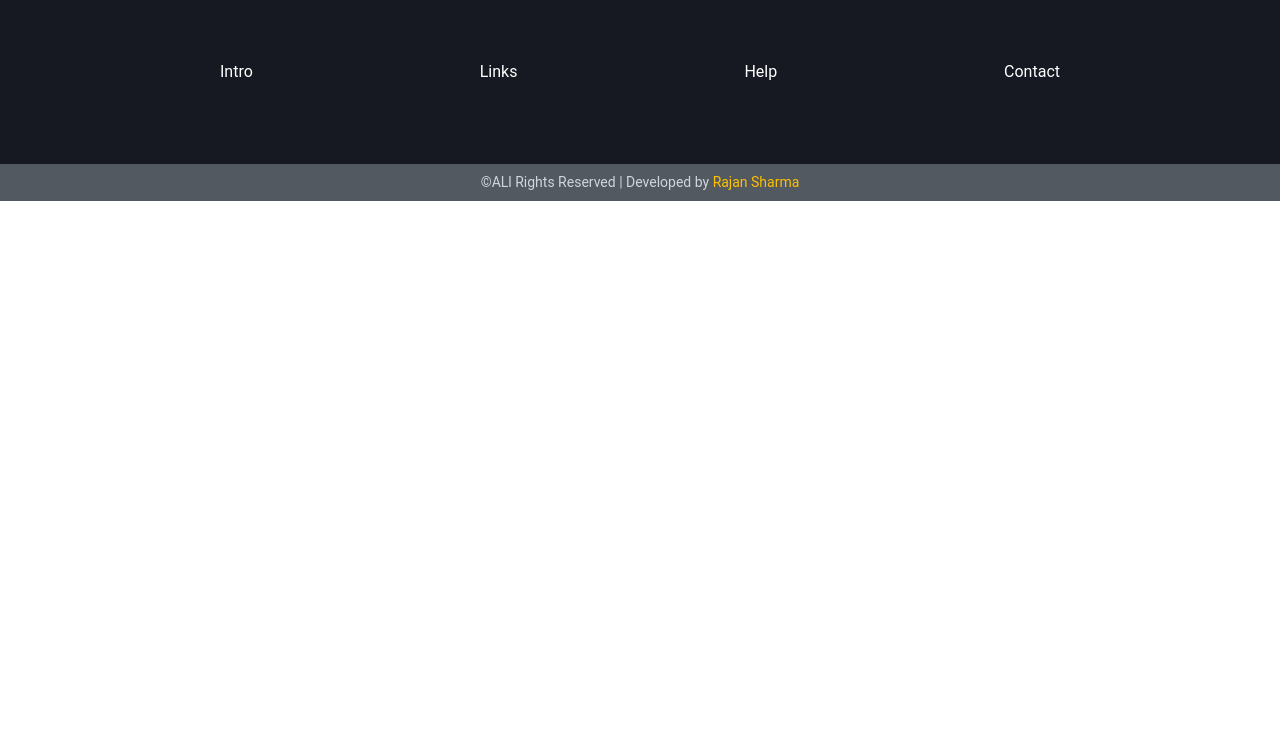
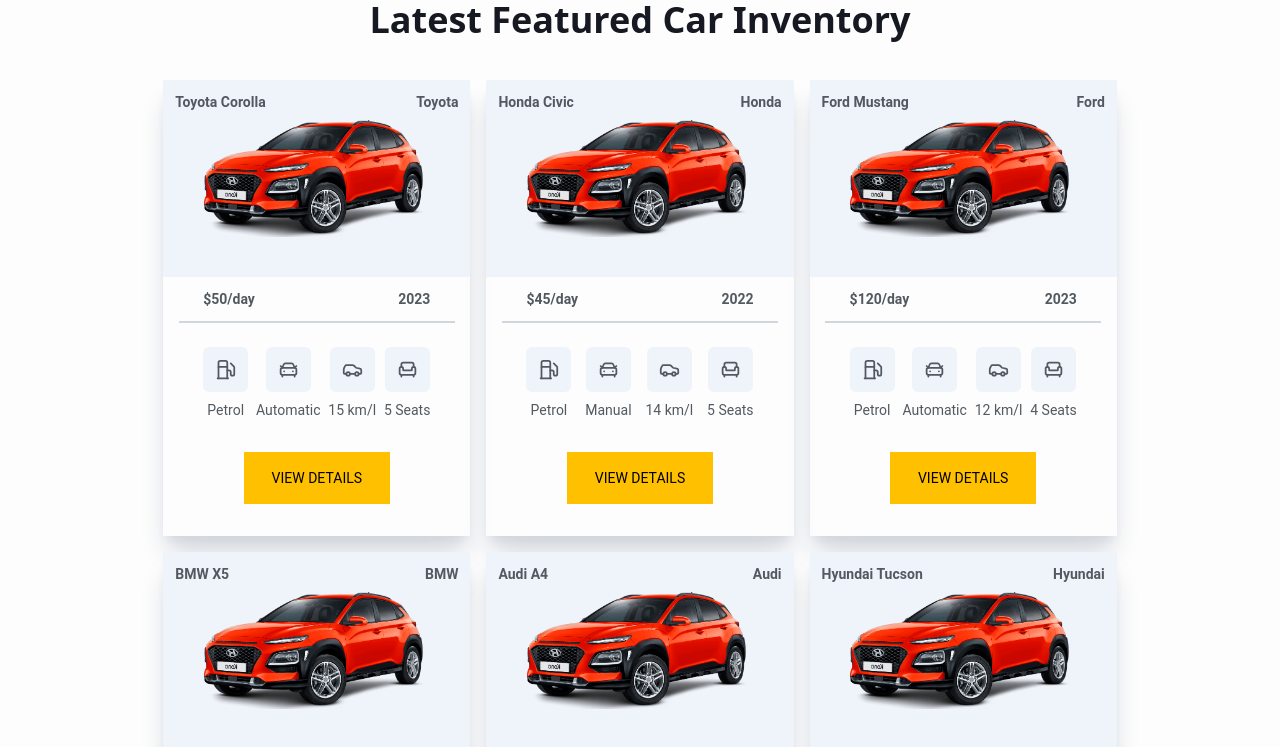
Before and after one commit to rajansharma001/rydzen-frontend, a Next.js app: page / in a window 1280 px wide. Shown: the part 2160-2907 px from the top of the page. Before the commit the page ends 2361 px from the top, so only its background shows below. Built offline with nearby package versions, Linux system fonts and the light colour scheme.

Commit message:
Car listing added

```diff
--- /dev/null
+++ b/components/CarCard.tsx
@@ -0,0 +1,84 @@
+import React from "react";
+import { CarDetails } from "../data";
+import Image from "next/image";
+import SectionTitle from "./SectionTitle";
+import ButtonLink from "./ButtonLink";
+import Divider from "./Divider";
+import { Armchair, Car, CarFront, Fuel } from "lucide-react";
+
+const CarCard = () => {
+  return (
+    <div className="w-full flex justify-center items-center">
+      <div className="w-full px-5 lg:px-0 lg:w-[75%] flex justify-center items-center flex-col py-10">
+        <SectionTitle
+          heading="TOP CAR INVENTORY"
+          title="Latest Featured Car Inventory"
+          headingStyle="text-center"
+          titleStyle=""
+        />
+        <div className="w-full flex flex-wrap justify-center gap-4 mt-10">
+          {CarDetails &&
+            CarDetails.map((car) => (
+              <div
+                key={car.id}
+                className=" shadow-xl shadow-gray-300 w-full lg:w-[32%] md:w-[45%] transition-all duration-300 ease-in-out hover:-translate-y-2 cursor-pointer hover:shadow-gray-400"
+              >
+                <div className="relative w-full bg-[#eff3fa] flex items-center justify-center py-10 ">
+                  <Image
+                    alt={car.name}
+                    src={car.image}
+                    width={420}
+                    height={150}
+                    className=" w-[80%]"
+                  />
+                  <div className="absolute p-3 top-0 w-full flex justify-between  text-sm text-text-secondary font-semibold ">
+                    <h1>{car.name}</h1>
+                    <h1>{car.brand}</h1>
+                  </div>
+                </div>
+                <div className=" py-3 px-10 top-0 w-full flex justify-between  text-sm text-text-secondary font-semibold ">
+                  <h1 className="">{car.price}</h1>
+                  <h1 className="">{car.year}</h1>
+                </div>
+                <Divider style="w-[90%]" />
+                <div className="py-3 px-10 w-full flex justify-between  text-text-secondary text-sm">
+                  <div className="gap-2 flex flex-col items-center justify-center">
+                    <Fuel size={45} className="p-3 rounded-md bg-[#eff3fa]" />{" "}
+                    {car.fuelType}
+                  </div>
+                  <div className="gap-2 flex flex-col items-center justify-center">
+                    <CarFront
+                      size={45}
+                      className="p-3 rounded-md bg-[#eff3fa]"
+                    />{" "}
+                    {car.transmission}
+                  </div>
+                  <div className="gap-2 flex flex-col items-center justify-center">
+                    <Car size={45} className="p-3 rounded-md bg-[#eff3fa]" />{" "}
+                    {car.mileage}
+                  </div>
+                  <div className="gap-2 flex flex-col items-center justify-center">
+                    <Armchair
+                      size={45}
+                      className="p-3 rounded-md bg-[#eff3fa]"
+                    />{" "}
+                    {car.seats} Seats
+                  </div>
+                </div>
+
+                <div className="w-full flex items-center justify-center mb-8 mt-5">
+                  <ButtonLink
+                    btnLink="/#"
+                    btnTitle="View details"
+                    btnStyle=""
+                  />
+                </div>
+              </div>
+            ))}
+        </div>
+      </div>
+    </div>
+  );
+};
+
+export default CarCard;
--- a/components/Divider.tsx
+++ b/components/Divider.tsx
@@ -1,7 +1,14 @@
 import React from "react";
 
-const Divider = () => {
-  return <div className="border-b-2 border-gray-300 w-full py-2 mb-3"></div>;
+type Props = {
+  style: string;
+};
+const Divider = ({ style }: Props) => {
+  return (
+    <div className="w-full flex justify-center items-center">
+      <div className={` ${style} border-b-2 border-gray-300  mb-3`}></div>
+    </div>
+  );
 };
 
 export default Divider;
--- a/data/index.ts
+++ b/data/index.ts
@@ -105,3 +105,78 @@
     categoryImg: "/slides/product_2_1.png",
   },
 ];
+
+export const CarDetails = [
+  {
+    id: 1,
+    name: "Toyota Corolla",
+    brand: "Toyota",
+    year: 2023,
+    transmission: "Automatic",
+    fuelType: "Petrol",
+    seats: 5,
+    mileage: "15 km/l",
+    price: "$50/day",
+    image: "/slides/product_2_8.png",
+  },
+  {
+    id: 2,
+    name: "Honda Civic",
+    brand: "Honda",
+    year: 2022,
+    transmission: "Manual",
+    fuelType: "Petrol",
+    seats: 5,
+    mileage: "14 km/l",
+    price: "$45/day",
+    image: "/slides/product_2_8.png",
+  },
+  {
+    id: 3,
+    name: "Ford Mustang",
+    brand: "Ford",
+    year: 2023,
+    transmission: "Automatic",
+    fuelType: "Petrol",
+    seats: 4,
+    mileage: "12 km/l",
+    price: "$120/day",
+    image: "/slides/product_2_8.png",
+  },
+  {
+    id: 4,
+    name: "BMW X5",
+    brand: "BMW",
+    year: 2023,
+    transmission: "Automatic",
+    fuelType: "Diesel",
+    seats: 5,
+    mileage: "11 km/l",
+    price: "$150/day",
+    image: "/slides/product_2_8.png",
+  },
+  {
+    id: 5,
+    name: "Audi A4",
+    brand: "Audi",
+    year: 2022,
+    transmission: "Automatic",
+    fuelType: "Petrol",
+    seats: 5,
+    mileage: "13 km/l",
+    price: "$90/day",
+    image: "/slides/product_2_8.png",
+  },
+  {
+    id: 6,
+    name: "Hyundai Tucson",
+    brand: "Hyundai",
+    year: 2023,
+    transmission: "Manual",
+    fuelType: "Diesel",
+    seats: 5,
+    mileage: "14 km/l",
+    price: "$60/day",
+    image: "/slides/product_2_8.png",
+  },
+];
--- a/src/app/page.tsx
+++ b/src/app/page.tsx
@@ -1,5 +1,6 @@
 import About from "../../components/About";
 import BrowseByCategory from "../../components/BrowseByCategory";
+import CarCard from "../../components/CarCard";
 import CarFilterForm from "../../components/CarFilterForm";
 import Hero from "../../components/Hero";
 
@@ -10,6 +11,7 @@
       <CarFilterForm />
       <About />
       <BrowseByCategory />
+      <CarCard />
     </div>
   );
 }
```
